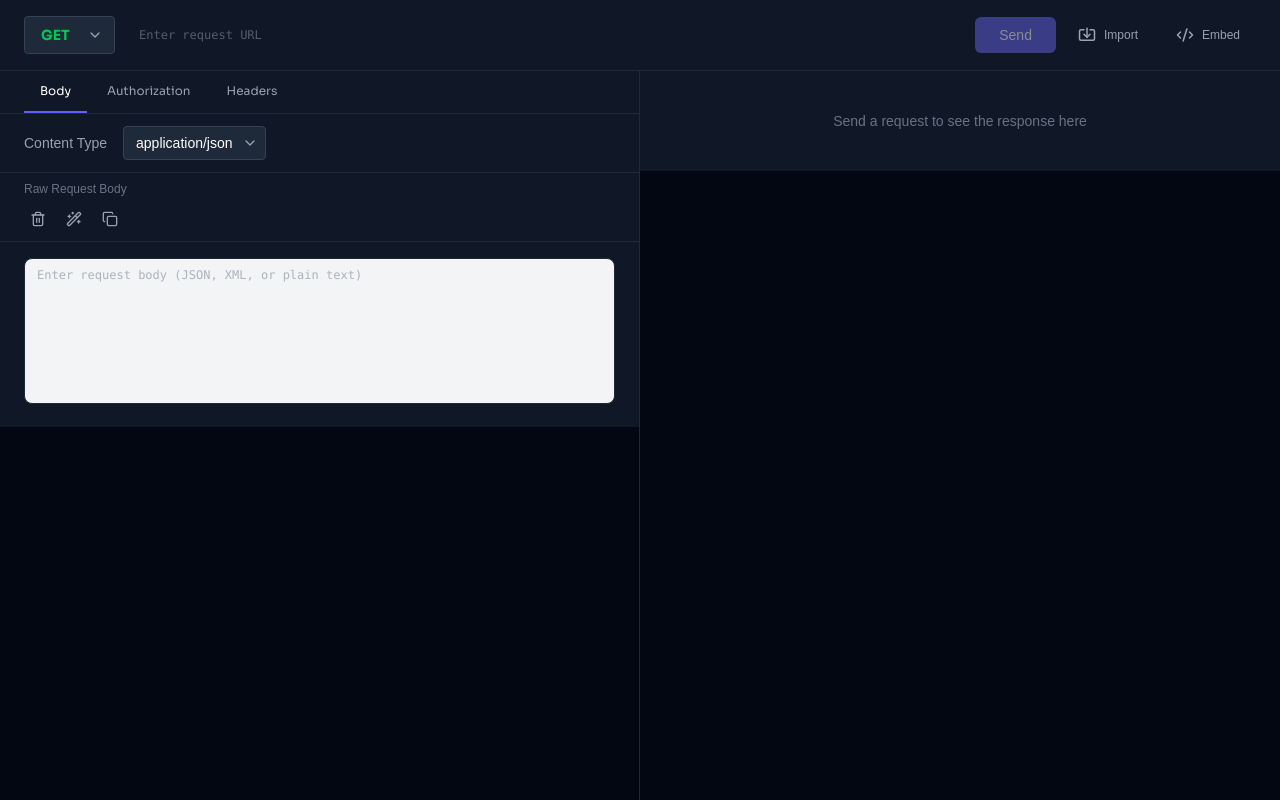
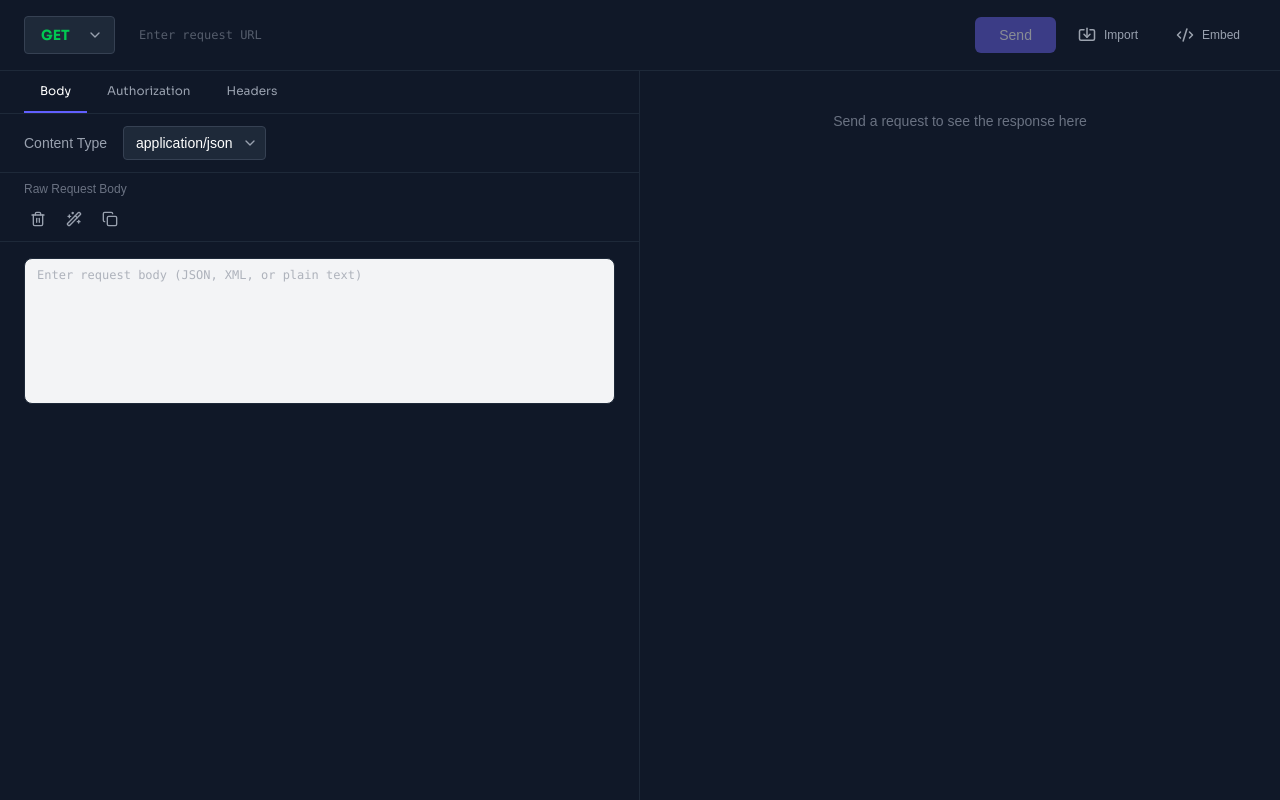
Before and after one commit to samowolabi/beautiful-api-tester, a React (Vite) app: page / in a window 1280 px wide. Built offline with nearby package versions, Linux system fonts and the light colour scheme; a web font is replaced by a local one.

Commit message:
Components Regrouped, Made more compact

```diff
--- a/src/App.tsx
+++ b/src/App.tsx
@@ -95,7 +95,7 @@
   };
 
   return (
-    <div className="min-h-screen bg-gray-950 flex flex-col">
+    <div className="min-h-screen bg-gray-900 flex flex-col">
       {/* Import cURL Modal */}
       <ImportCurlModal
         isOpen={isImportModalOpen}
```
